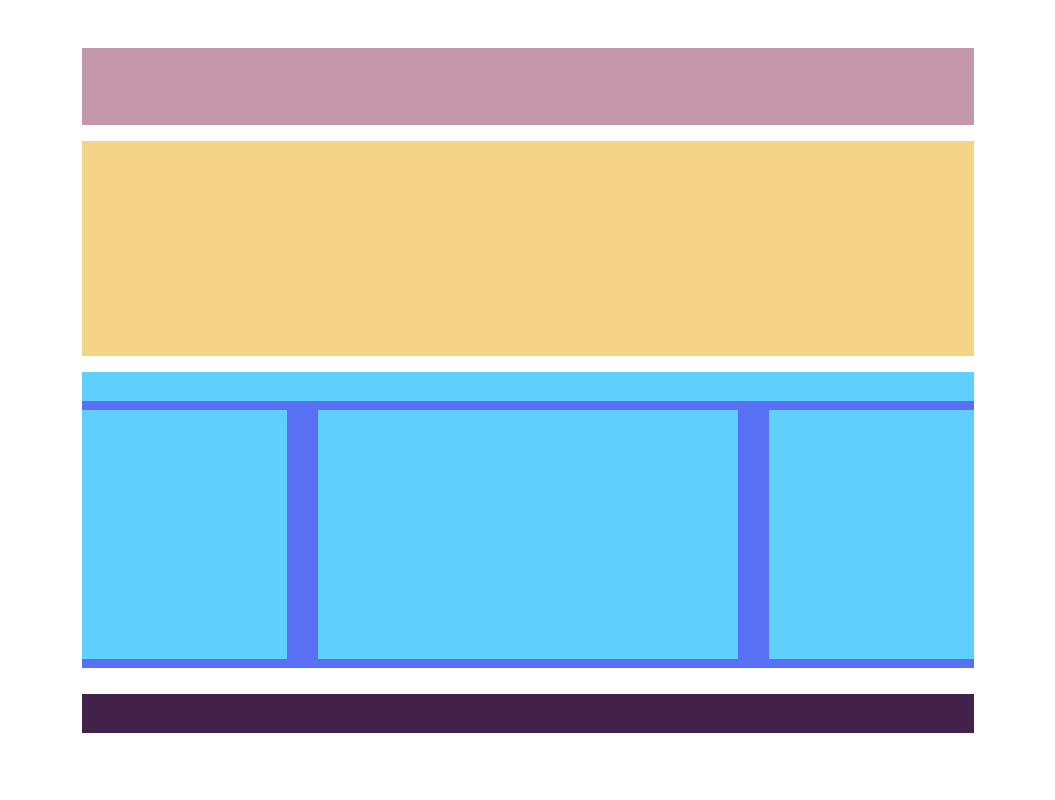
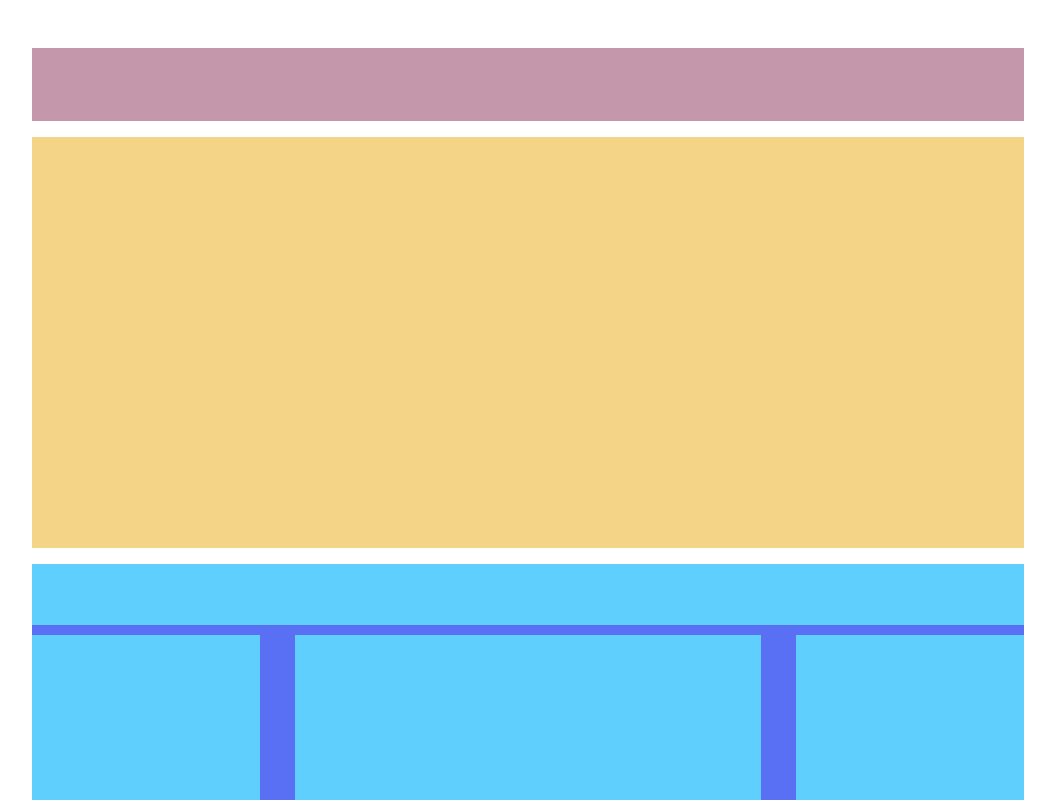
Before and after one commit to Guz117/htmlcss-struttura-wp, a plain HTML site: page index.html in a window 1280 px wide. Shown: the top 800 px of the page, without its empty margins (112-1167 px from the left). Drawn offline with Linux system fonts and the light colour scheme.

Commit message:
corezzione del mattino

```diff
--- a/css/style.css
+++ b/css/style.css
@@ -5,22 +5,21 @@
 }
 
 .container {
-    width: 80% ;
-    height: 800px;
-    margin: 1em auto;
+    height: 1500px;
+    margin: 1em 8em;
     padding: 1em;
 
 }
 
 .title {
-    width: 90% ;
-    height: 10%;
+    width: 100% ;
+    height: 5%;
     margin: 1em auto;
     background-color: #c498aa;
 }
 
 main {
-    width: 90%;
+    width: 100%;
     height: 70%;
     margin: 1em auto;
 
@@ -35,7 +34,7 @@ main {
 
 .blue {
     width: 100%;
-    height: 55%;
+    height: 59%;
     margin-top: 1em;
     background: #5970f5;
 }
@@ -80,8 +79,8 @@ main {
 
 
 .and {
-    width: 90% ;
-    height: 5%;
+    width: 100% ;
+    height: 3%;
     margin: 0.5em auto;
     background-color: #432249;
 }
```
